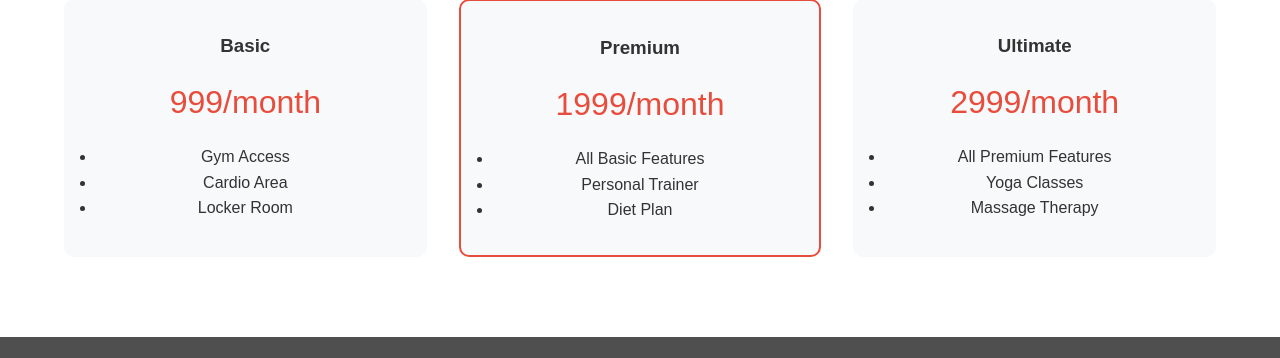
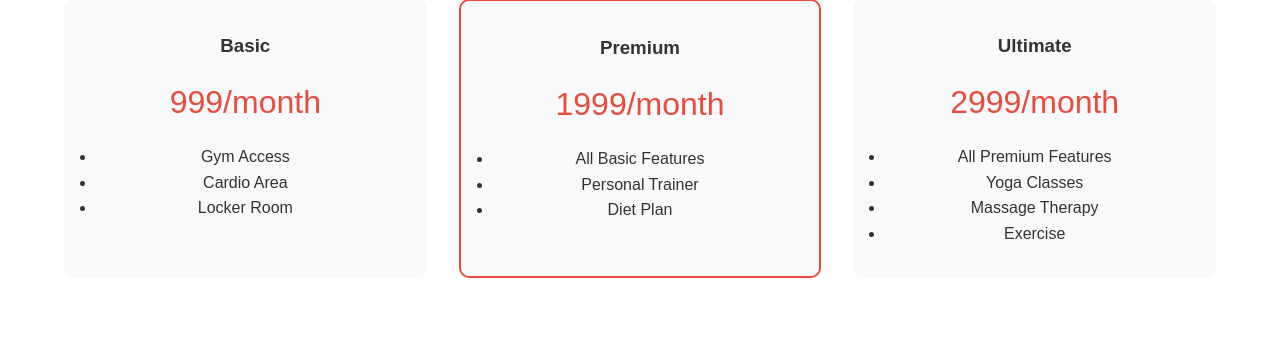
Before and after one commit to rideshmaharjan/gwps, a PHP site: page /homepage.php in a window 1280 px wide. Shown: the part 878-1236 px from the top of the page. Before the commit the page ends 1215 px from the top, so only its background shows below. Run offline with PHP 8.4, Linux system fonts and the light colour scheme.

Commit message:
branch commit

```diff
--- a/homepage.php
+++ b/homepage.php
@@ -55,6 +55,7 @@
                     <li>All Premium Features</li>
                     <li>Yoga Classes</li>
                     <li>Massage Therapy</li>
+                    <li>Exercise</li>
                 </ul>
             </div>
         </div>
```
